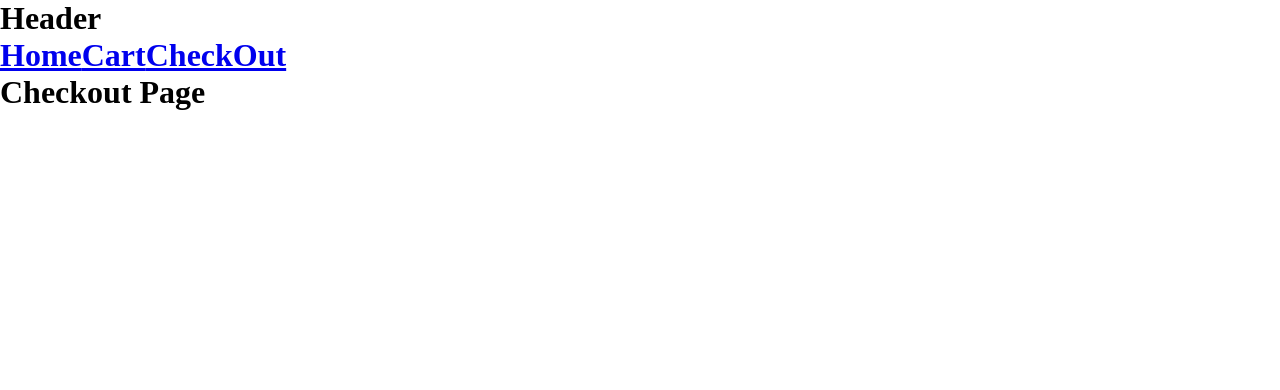
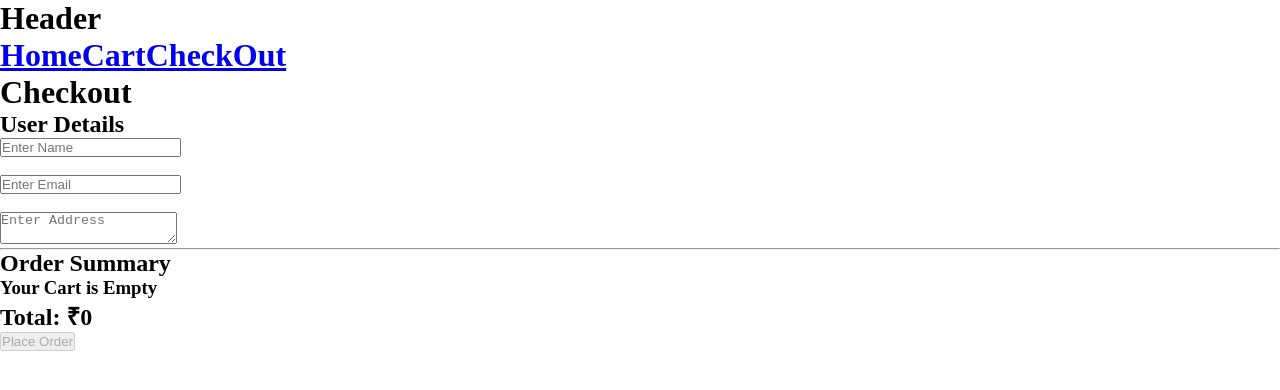
Before and after one commit to im-nilesh/ShoppyGlobe, a React (Vite) app in the folder ShoppyGlobe/: page /checkout in a window 1280 px wide. Shown: the top 390 px of the page. Built offline with nearby package versions, Linux system fonts and the light colour scheme.

Commit message:
feat: implement quantity management and order summary in Checkout and Cart components

```diff
--- a/ShoppyGlobe/src/pages/Cart.jsx
+++ b/ShoppyGlobe/src/pages/Cart.jsx
@@ -1,12 +1,17 @@
 import { useSelector, useDispatch } from "react-redux";
 
-import { removeFromCart, clearCart } from "../redux/cartSlice";
+import {
+  removeFromCart,
+  clearCart,
+  incrementQuantity,
+  decrementQuantity,
+} from "../redux/cartSlice";
 function Cart() {
   const cart = useSelector((state) => state.cart);
   console.log(cart);
   const dispatch = useDispatch();
   const total = cart.reduce((acc, product) => {
-    return acc + product.price;
+    return acc + product.price * product.quantity;
   }, 0);
 
   return (
@@ -18,6 +23,21 @@ function Cart() {
           <div key={product.id}>
             <h2>{product.title}</h2>
             <h3>{product.price}</h3>
+            <button
+              onClick={() => {
+                dispatch(decrementQuantity(product.id));
+              }}
+            >
+              -
+            </button>
+            <span>{product.quantity}</span>
+            <button
+              onClick={() => {
+                dispatch(incrementQuantity(product.id));
+              }}
+            >
+              +
+            </button>
             <button
               onClick={() => {
                 dispatch(removeFromCart(product.id));
--- a/ShoppyGlobe/src/pages/Checkout.jsx
+++ b/ShoppyGlobe/src/pages/Checkout.jsx
@@ -1,8 +1,91 @@
+import { useState } from "react";
+import { useSelector, useDispatch } from "react-redux";
+import { clearCart } from "../redux/cartSlice";
+import { useNavigate } from "react-router-dom";
+
 function Checkout() {
+  const cart = useSelector((state) => state.cart);
+  const dispatch = useDispatch();
+  const navigate = useNavigate();
+
+  const [name, setName] = useState("");
+  const [email, setEmail] = useState("");
+  const [address, setAddress] = useState("");
+
+  const total = cart.reduce((acc, product) => {
+    return acc + product.price * product.quantity;
+  }, 0);
+
+  function handleOrder() {
+    alert("Order Placed");
+
+    dispatch(clearCart());
+
+    setTimeout(() => {
+      navigate("/");
+    }, 1000);
+  }
+
   return (
-    <>
-      <h1>Checkout Page</h1>
-    </>
+    <div>
+      <h1>Checkout</h1>
+
+      <div>
+        <h2>User Details</h2>
+
+        <input
+          type="text"
+          placeholder="Enter Name"
+          value={name}
+          onChange={(e) => setName(e.target.value)}
+        />
+
+        <br />
+        <br />
+
+        <input
+          type="email"
+          placeholder="Enter Email"
+          value={email}
+          onChange={(e) => setEmail(e.target.value)}
+        />
+
+        <br />
+        <br />
+
+        <textarea
+          placeholder="Enter Address"
+          value={address}
+          onChange={(e) => setAddress(e.target.value)}
+        />
+      </div>
+
+      <hr />
+
+      <div>
+        <h2>Order Summary</h2>
+
+        {cart.length === 0 ? (
+          <h3>Your Cart is Empty</h3>
+        ) : (
+          cart.map((product) => (
+            <div key={product.id}>
+              <h4>{product.title}</h4>
+              <p>Price: ₹{product.price}</p>
+              <p>Quantity: {product.quantity}</p>
+              <p>Subtotal: ₹{product.price * product.quantity}</p>
+            </div>
+          ))
+        )}
+
+        <h2>Total: ₹{total}</h2>
+      </div>
+
+      <button onClick={handleOrder} disabled={cart.length === 0}>
+        Place Order
+      </button>
+    </div>
   );
 }
+
 export default Checkout;
```
